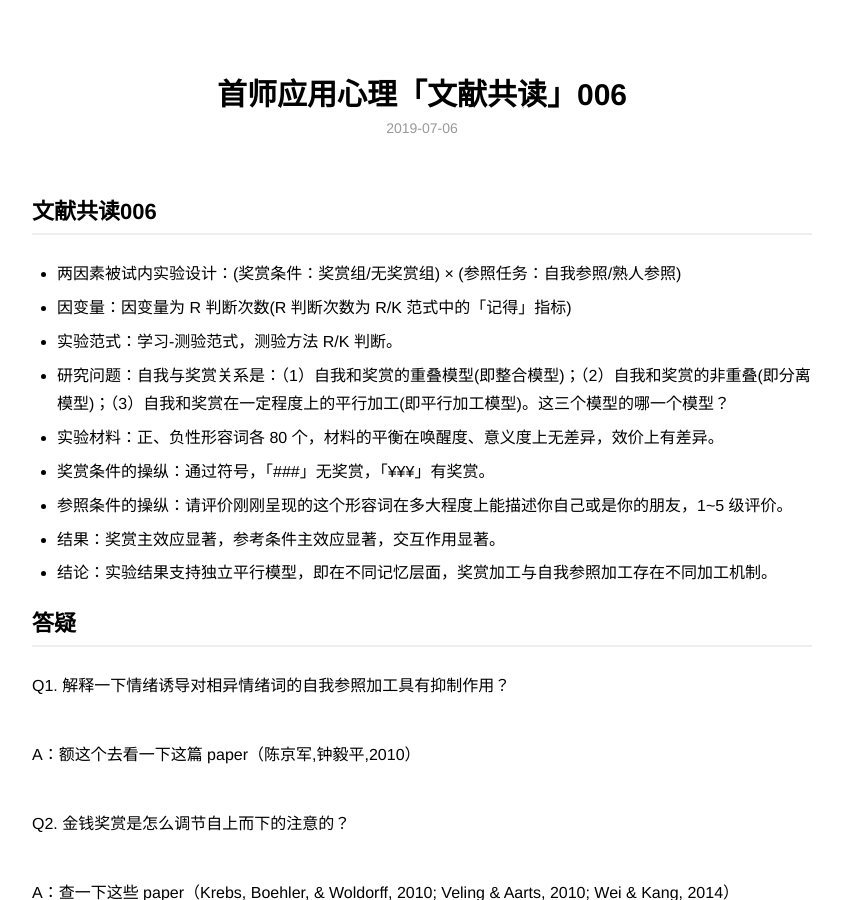
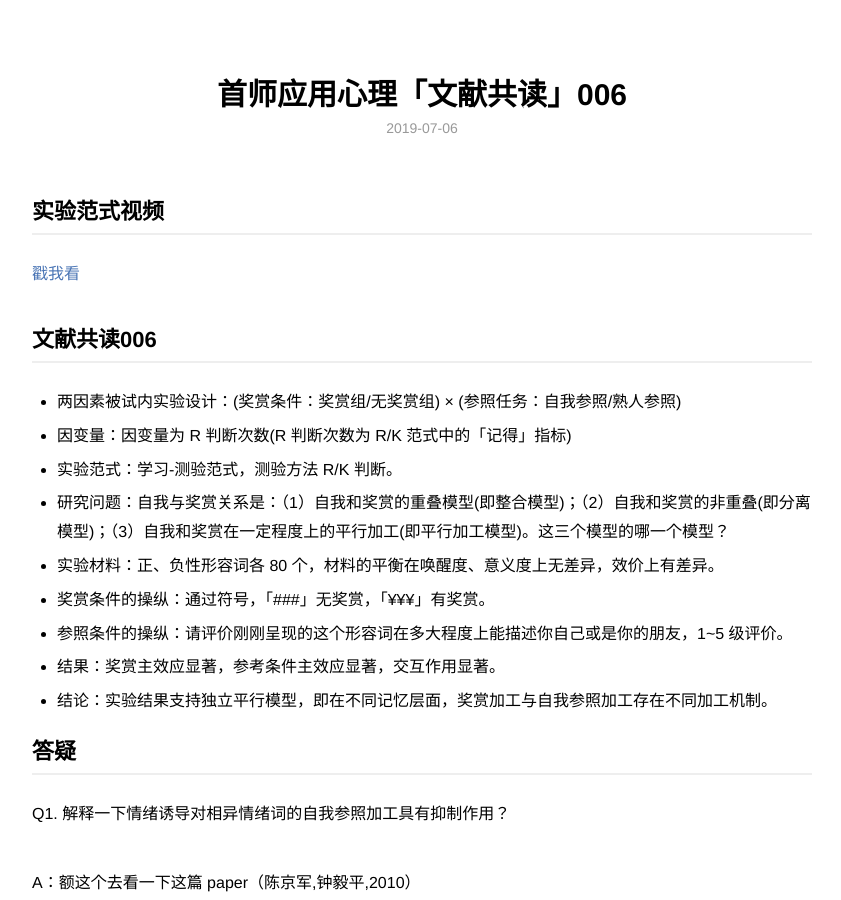
Before and after one commit to zapp926/cnu.github.io, a Jekyll site: the page built from _posts/2019-07-06-Paper-exp06.md, in a window 1280 px wide and 900 px high. Shown: the whole window, without its empty margins (218-1059 px from the left). Built offline with Jekyll 4.4.1, drawn with Linux system fonts in a browser that asks for light colours.

Commit message:
Update 2019-07-06-Paper-exp06.md

```diff
--- a/_posts/2019-07-06-Paper-exp06.md
+++ b/_posts/2019-07-06-Paper-exp06.md
@@ -5,6 +5,10 @@ category: blog
 description: 共读文献才能打通「实验」与「统计」的双重枷锁。
 ---
 
+
+## 实验范式视频
+
+[戳我看](http://1257355643.vod2.myqcloud.com/a589a973vodtranscq1257355643/846af66c5285890791403306467/v.f30.mp4)
 
 ## 文献共读006
 
```
